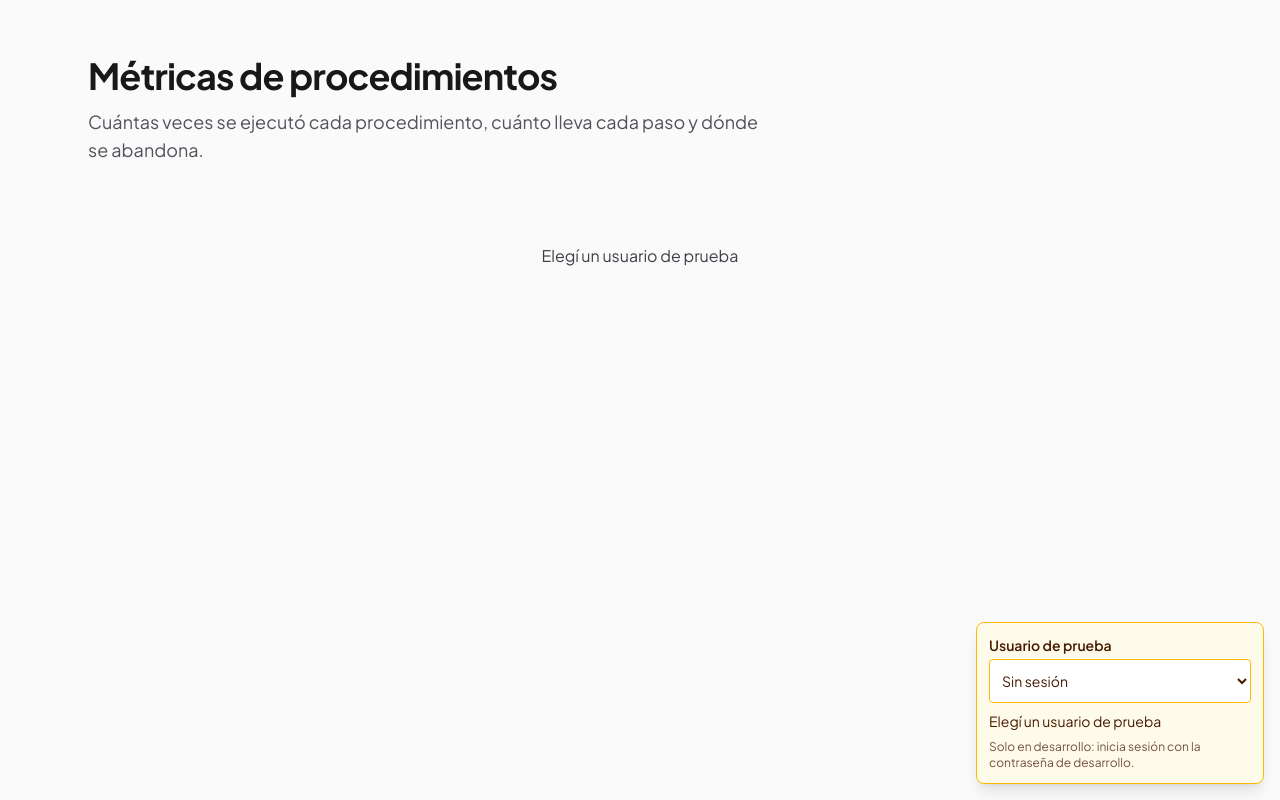
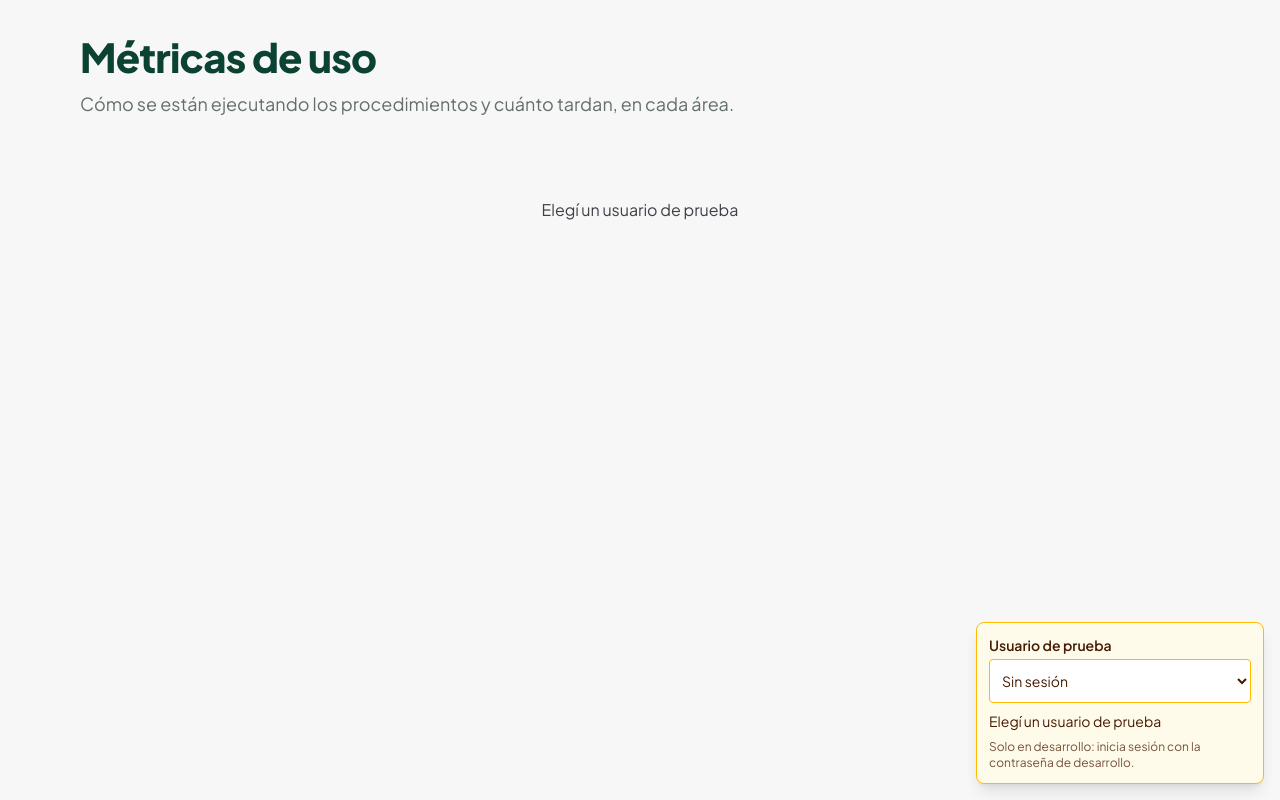
Before and after one commit to guillermina-gatti/manual-operaciones, a Next.js app in the folder apps/web/: page /metricas in a window 1280 px wide. Built offline with nearby package versions, Linux system fonts and the light colour scheme.

Commit message:
style(web): apply pispIAr design to the metrics page header and states

```diff
--- a/apps/web/app/metricas/page.tsx
+++ b/apps/web/app/metricas/page.tsx
@@ -3,6 +3,7 @@
 // answers 403 anyway. The filters use useSearchParams, so the panel goes inside a <Suspense>.
 import type { Metadata } from 'next';
 import { Suspense } from 'react';
+import { PageHeader } from '@/components/documents/design';
 import { MetricsAccess } from '@/components/metrics/MetricsAccess';
 import { MetricsPanel, MetricsSkeleton } from '@/components/metrics/MetricsPanel';
 import { ScreenState } from '@/components/ui/ScreenState';
@@ -13,18 +14,12 @@ export const metadata: Metadata = {
 
 export default function MetricasPage() {
   return (
-    // The same soft background as /ejecuciones, so the white cards stand out.
-    <div className="flex-1 bg-zinc-50 dark:bg-transparent">
-      <main className="mx-auto flex w-full max-w-6xl flex-col gap-8 px-4 py-10 sm:px-6 sm:py-14">
-        <div className="flex flex-col gap-3">
-          <h1 className="text-3xl font-bold tracking-tight text-zinc-900 sm:text-4xl dark:text-zinc-50">
-            Métricas de procedimientos
-          </h1>
-          <p className="max-w-2xl text-lg text-zinc-600 dark:text-zinc-300">
-            Cuántas veces se ejecutó cada procedimiento, cuánto lleva cada paso y dónde se
-            abandona.
-          </p>
-        </div>
+    // The same frame as /documentos: the app background, a centered column and the big title.
+    <main className="mx-auto flex w-full max-w-6xl flex-col gap-8 px-4 py-8">
+      <PageHeader
+        title="Métricas de uso"
+        subtitle="Cómo se están ejecutando los procedimientos y cuánto tardan, en cada área."
+      />
       <Suspense
         fallback={
           <ScreenState kind="loading" label="Cargando las métricas…">
@@ -37,6 +32,5 @@ export default function MetricasPage() {
         </MetricsAccess>
       </Suspense>
     </main>
-    </div>
   );
 }
--- a/apps/web/components/metrics/MetricsAccess.tsx
+++ b/apps/web/components/metrics/MetricsAccess.tsx
@@ -5,6 +5,7 @@
 // mount the panel, and the API answers 403 anyway.
 import Link from 'next/link';
 import type { ReactNode } from 'react';
+import { TEXT_LINK } from '@/components/documents/design';
 import { ScreenState } from '@/components/ui/ScreenState';
 import { ApiError, METRICS_MESSAGES, describeMetricsError } from '@/lib/api';
 import { useSession } from '@/lib/session';
@@ -28,7 +29,7 @@ export function MetricsAccess({ children }: { children: ReactNode }) {
         kind="empty"
         message={METRICS_MESSAGES.noPermission}
         action={
-          <Link href="/ejecuciones" className="text-blue-700 underline dark:text-blue-400">
+          <Link href="/ejecuciones" className={TEXT_LINK}>
             Ir a ejecutar procedimientos
           </Link>
         }
--- a/apps/web/components/metrics/MetricsPanel.tsx
+++ b/apps/web/components/metrics/MetricsPanel.tsx
@@ -6,6 +6,7 @@
 import Link from 'next/link';
 import { useSearchParams } from 'next/navigation';
 import { useId } from 'react';
+import { CARD, TEXT_LINK } from '@/components/documents/design';
 import { ScreenState } from '@/components/ui/ScreenState';
 import { describeMetricsError, getProcedureMetrics, metricsQuery, useApiResource } from '@/lib/api';
 import type { ApiResource, ProceduresMetricsResponse } from '@/lib/api';
@@ -25,8 +26,8 @@ import { MetricsSummary } from './MetricsSummary';
 import { ProcedureMetricsCard } from './ProcedureMetricsCard';
 import { TeamCMetrics } from './TeamCMetrics';
 
-const CARD =
-  'rounded-xl border border-zinc-200 bg-white px-6 shadow-sm dark:border-zinc-800 dark:bg-zinc-900';
+// A white card for the states of the section (error, empty), with the design's padding.
+const STATE_CARD = `${CARD} px-6 sm:px-8`;
 
 export function MetricsPanel() {
   const { user } = useSession();
@@ -80,10 +81,10 @@ function ProceduresSection({ filters, areas, state, isAdmin }: ProceduresSection
   return (
     <section aria-labelledby={headingId} className="flex flex-col gap-6">
       <div className="flex flex-col gap-1">
-        <h2 id={headingId} className="text-2xl font-semibold text-zinc-900 dark:text-zinc-50">
+        <h2 id={headingId} className="text-2xl font-bold text-texto">
           Ejecuciones de procedimientos
         </h2>
-        <p className="text-zinc-600 dark:text-zinc-300">
+        <p className="text-texto-suave">
           Del {formatDay(filters.from)} al {formatDay(filters.to)}, en {areaName}.
         </p>
       </div>
@@ -104,13 +105,13 @@ function ProceduresContent({ filters, areas, state }: Omit<ProceduresSectionProp
   if (state.status === 'error') {
     const { message, canRetry, areaNotFound } = describeMetricsError(state.error);
     return (
-      <div className={CARD}>
+      <div className={STATE_CARD}>
         <ScreenState kind="error" message={message} onRetry={canRetry ? state.reload : undefined} />
         {areaNotFound && (
           <p className="-mt-6 pb-10 text-center">
             <Link
               href={metricsHref({ ...filters, areaId: null })}
-              className="font-medium text-blue-700 underline dark:text-blue-300"
+              className={TEXT_LINK}
             >
               Ver todas mis áreas
             </Link>
@@ -123,12 +124,10 @@ function ProceduresContent({ filters, areas, state }: Omit<ProceduresSectionProp
   const metrics = state.data;
   if (metrics.totals.started === 0) {
     return (
-      <div className={CARD}>
+      <div className={STATE_CARD}>
         <div className="flex flex-col items-center gap-2 py-12 text-center">
-          <p className="text-lg font-medium text-zinc-900 dark:text-zinc-50">
-            No hay ejecuciones en este período.
-          </p>
-          <p className="text-zinc-600 dark:text-zinc-300">Probá con otras fechas u otra área.</p>
+          <p className="text-lg font-semibold text-texto">No hay ejecuciones en este período.</p>
+          <p className="text-texto-suave">Probá con otras fechas u otra área.</p>
         </div>
       </div>
     );
@@ -156,11 +155,11 @@ export function MetricsSkeleton() {
     <div aria-hidden="true" className="flex animate-pulse flex-col gap-6">
       <div className="grid grid-cols-2 gap-4 sm:grid-cols-3 lg:grid-cols-5">
         {[1, 2, 3, 4, 5].map((n) => (
-          <div key={n} className="h-28 rounded-xl bg-zinc-200 last:col-span-2 sm:last:col-span-1 dark:bg-zinc-800" />
+          <div key={n} className="h-36 rounded-2xl bg-borde last:col-span-2 sm:last:col-span-1" />
         ))}
       </div>
-      <div className="h-72 rounded-xl bg-zinc-200 dark:bg-zinc-800" />
-      <div className="h-56 rounded-xl bg-zinc-200 dark:bg-zinc-800" />
+      <div className="h-72 rounded-2xl bg-borde" />
+      <div className="h-56 rounded-2xl bg-borde" />
     </div>
   );
 }
```
Lines whose indentation alone changed are shown as unchanged.
